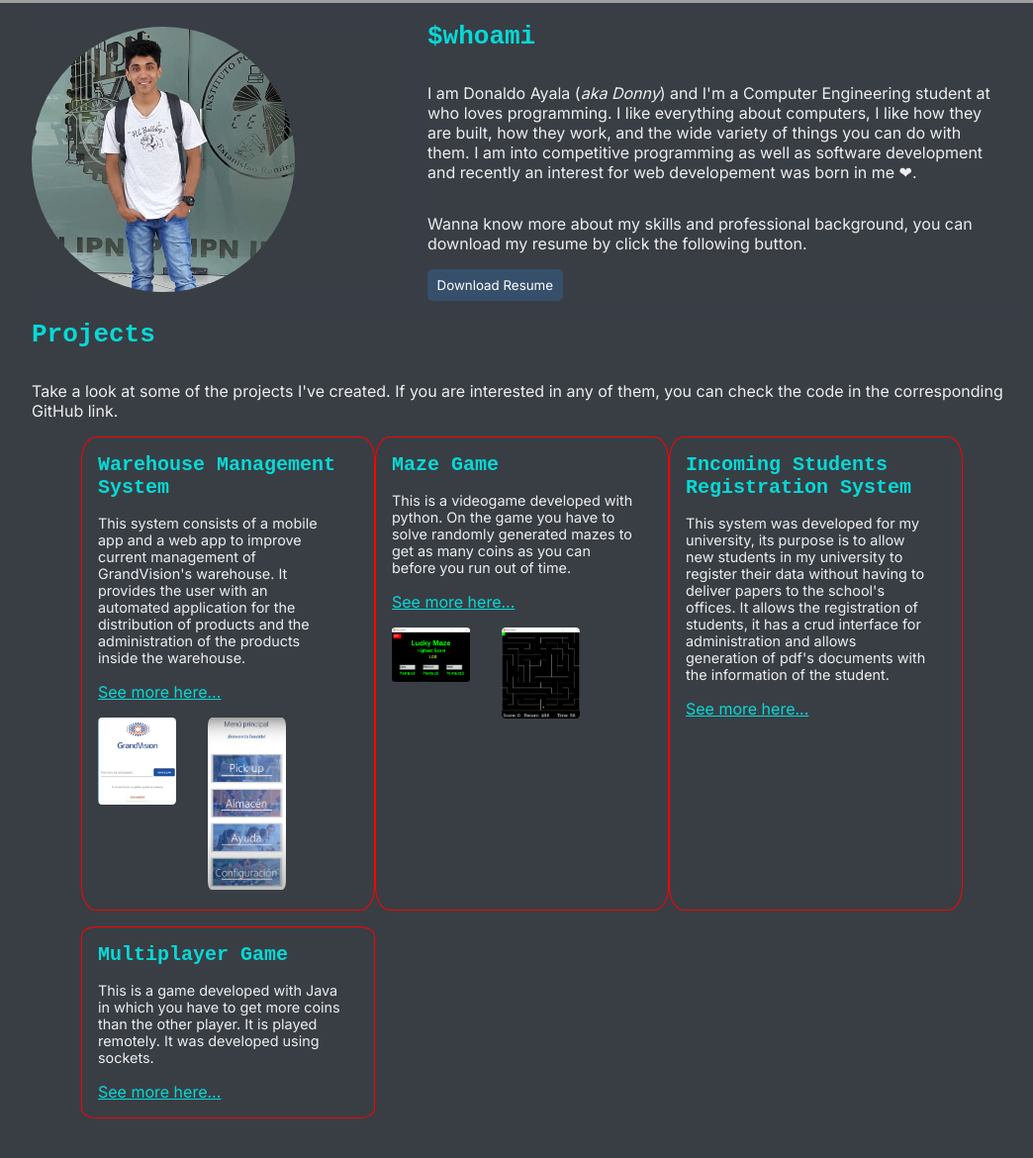
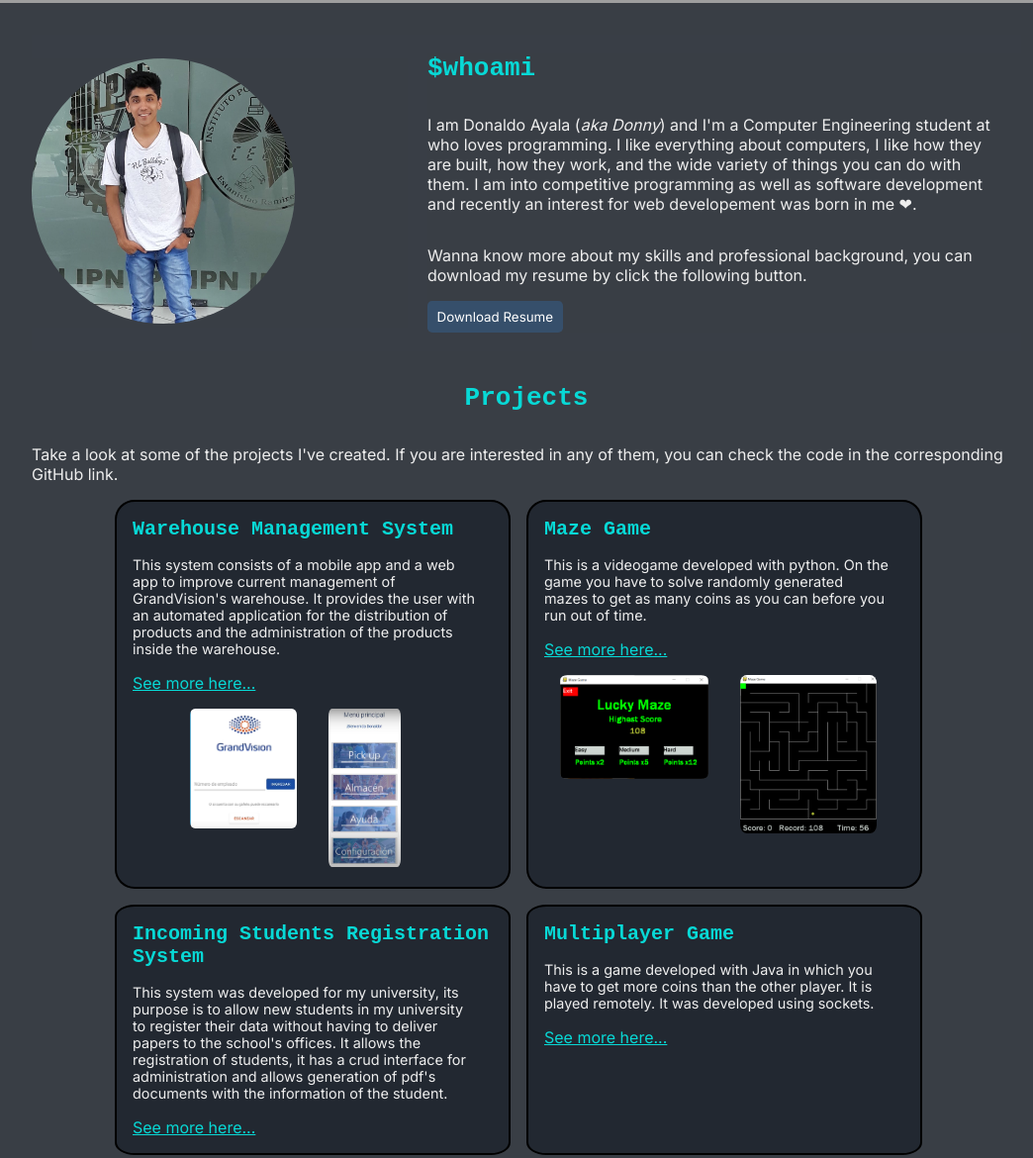
Before and after one commit to DonaldoAyala/personal-portfolio, a website built with Parcel: page index.html in a window 1280 px wide. Shown: the part 301-1471 px from the top of the page at 99% size, without its empty margins (108-1152 px from the left). Before the commit the page ends 1447 px from the top, so only its background shows below. Built offline with nearby package versions, Linux system fonts and the light colour scheme; grey boxes are pictures that could not be loaded.

Commit message:
Changed distribution of elements in projects section

```diff
--- a/index.html
+++ b/index.html
@@ -63,7 +63,7 @@
                 you are interested in any of them, you can check the
                 code in the corresponding GitHub link.
             </p>
-            <div class="container">
+
             <div class="project">
                 <h3>Warehouse Management System</h3>
                 <p>
@@ -120,7 +120,6 @@
                 </p>
                 <a href="https://github.com/DonaldoAyala/MultiplayerGame">See more here...</a>
             </div>
-            </div>
         </section>
 
     </main>
--- a/scss/_about.scss
+++ b/scss/_about.scss
@@ -1,6 +1,7 @@
 @import "mixins";
 
 #about {
+    margin-bottom: 2rem;
     .container {
         @include container;
         display: flex;
--- a/scss/_colors.scss
+++ b/scss/_colors.scss
@@ -1,2 +1,3 @@
 $color-light-blue: #08d9d6;
 $color-white: #eeeeee;
+$color-dark-black: #222831;
--- a/scss/_projects.scss
+++ b/scss/_projects.scss
@@ -3,45 +3,60 @@
 
 #projects {
     @include container;
-    .container {
-        @include container;
-        display: flex;
-        flex-wrap: wrap;
+    display: flex;
+    justify-content: center;
+    flex-wrap: wrap;
+
+        h2 {
+            justify-content: start;
+        }
 
         .project {
-            width: 33%;
+            width: 40%;
             min-width: 15rem;
-            border: 1px solid red;
+            border: 2px solid black;
             border-radius: 5%;
             box-shadow: inset var($color-light-blue);
             padding: 1rem;
             margin-bottom: 1rem;
             justify-content: center;
+            margin-right: 1rem;
+            background-color: $color-dark-black;
 
+            h3 {
+                background-color: $color-dark-black;
+            }
 
             a {
-                color: #08d9d6;
+                color: $color-light-blue;
+                background-color: $color-dark-black;
             }
 
             .images {
                 display: flex;
                 margin-top: 1rem;
+                background-color: $color-dark-black;
+                justify-self: center;
+                justify-content: space-between;
 
                 figure {
-                    width: 30%;
-                    margin-right: 2rem;
+                    width: 100%;
+                    margin: 0 1rem;
+                    background-color: $color-dark-black;
 
                     img {
                         border-radius: 5%;
-                        width: 100%;
+                        max-width: 100%;
+                        max-height: 10rem;
                     }
                 }
             }
 
             p {
                 font-size: 0.9rem;
+                background-color: $color-dark-black;
             }
 
         }
-    }
+
 }
--- a/scss/_wallpaper.scss
+++ b/scss/_wallpaper.scss
@@ -11,6 +11,7 @@
     background-position: center;
     background-repeat: no-repeat;
     background-size: cover;
+    margin-bottom: 2rem;
 
     h1 {
         font-size: 5rem;
```
Also changed, not shown: dist/index.html, 2 other files. Lines whose indentation alone changed are shown as unchanged.
